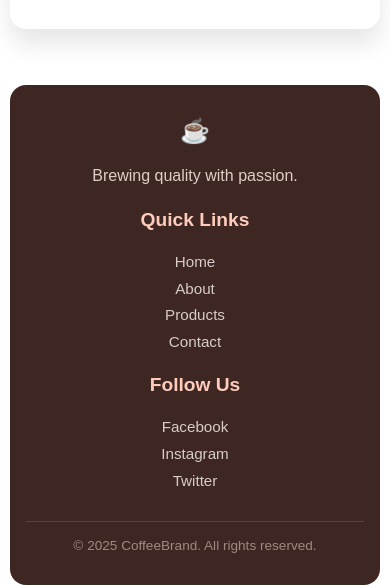
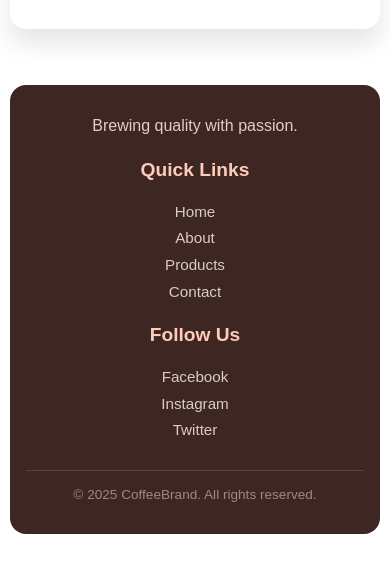
Before and after one commit to SyedaBismaa/COFFEO, a plain HTML site: page main.html in a window 390 px wide. Shown: the part 6262-6847 px from the top of the page. After the commit the page ends 6796 px from the top, so only its background shows below. Drawn offline with Linux system fonts and the light colour scheme.

```diff
--- a/main.html
+++ b/main.html
@@ -205,7 +205,6 @@
   <section class="footer">
     <div class="footer-container">
       <div class="footer-col brand">
-        <div class="brand-logo">☕</div>
         <p>Brewing quality with passion.</p>
       </div>
 
```
